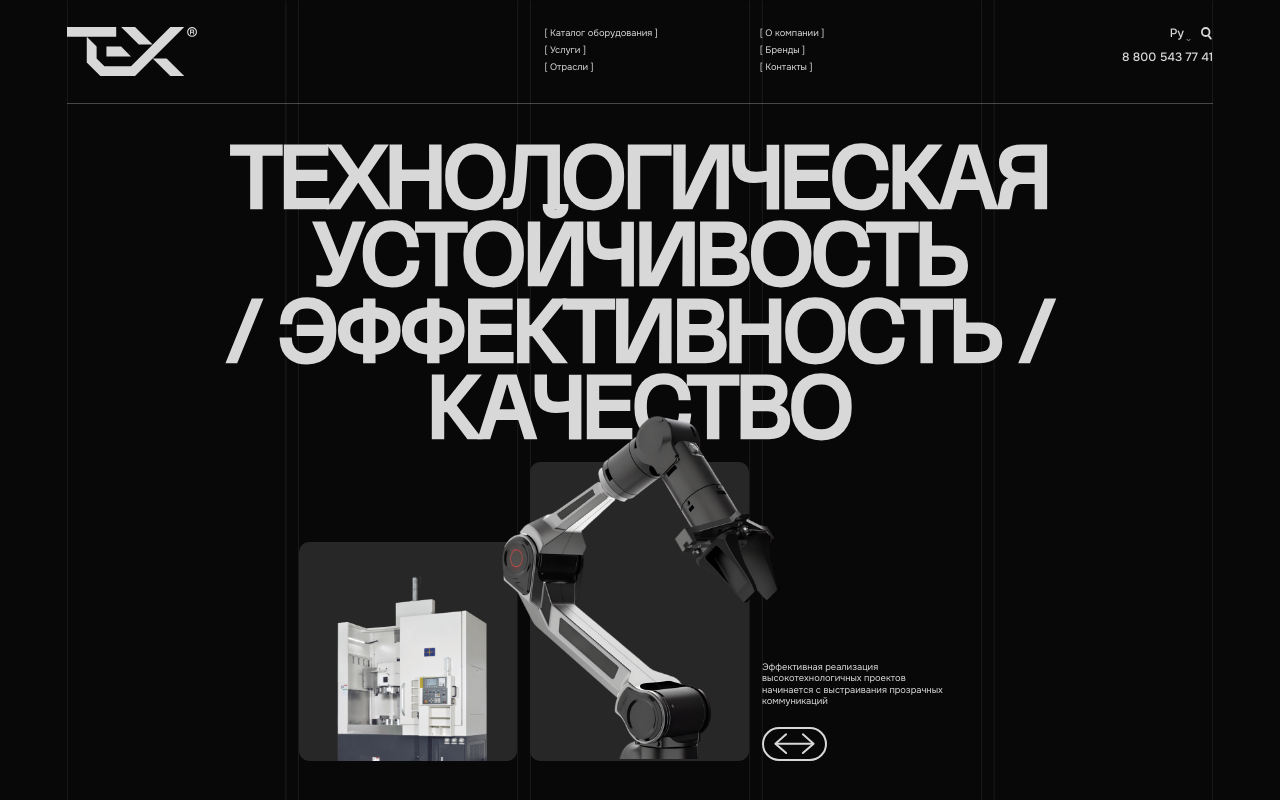
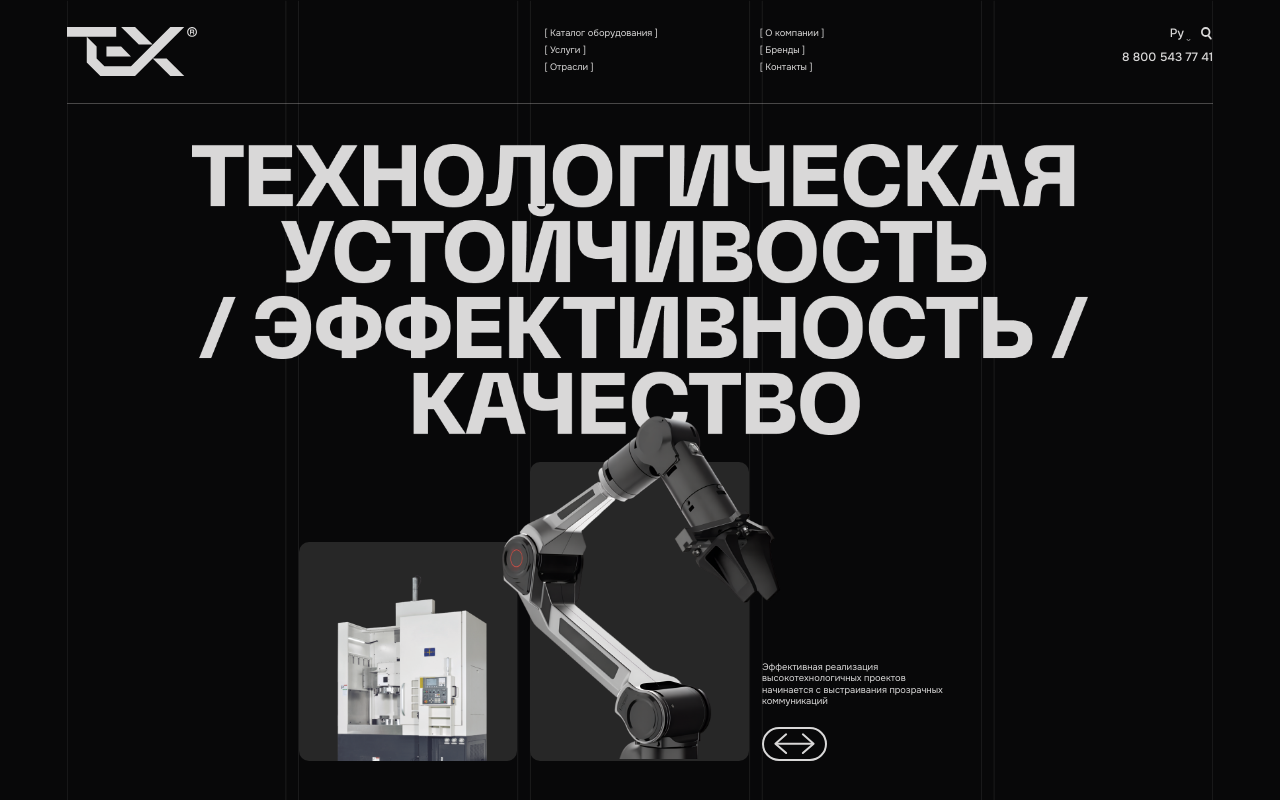
Before and after one commit to matilda081133-sketch/teh, a React (Vite) app: page / in a window 1280 px wide. Shown: the top 800 px of the page. Built offline with nearby package versions, Linux system fonts and the light colour scheme.

Commit message:
feat: use downloaded image for hero heading in russian to perfectly match mockup font

```diff
--- a/src/components/FrameComponent111111.jsx
+++ b/src/components/FrameComponent111111.jsx
@@ -3,15 +3,21 @@ import styles from "./FrameComponent111111.module.css";
 import { useTranslation } from "react-i18next";
 
 const FrameComponent111111 = ({ className = "" }) => {
-  const { t } = useTranslation();
+  const { t, i18n } = useTranslation();
 
   return (
     <section className={[styles.frameWrapper, className].join(" ")}>
       <div className={styles.parent}>
         <div className={styles.div}>
-          {t('hero.title1')}
-          <br />
-          {t('hero.title2')}
+          {i18n.language === 'ru' ? (
+            <img src="./hero-heading.png" alt="Технологическая устойчивость" style={{ width: '100%', height: '100%', objectFit: 'contain' }} />
+          ) : (
+            <>
+              {t('hero.title1')}
+              <br />
+              {t('hero.title2')}
+            </>
+          )}
         </div>
         <section className={styles.frameContainer}>
           <div className={styles.frameParent}>
```
Also changed, not shown: public/hero-heading.png (added).
